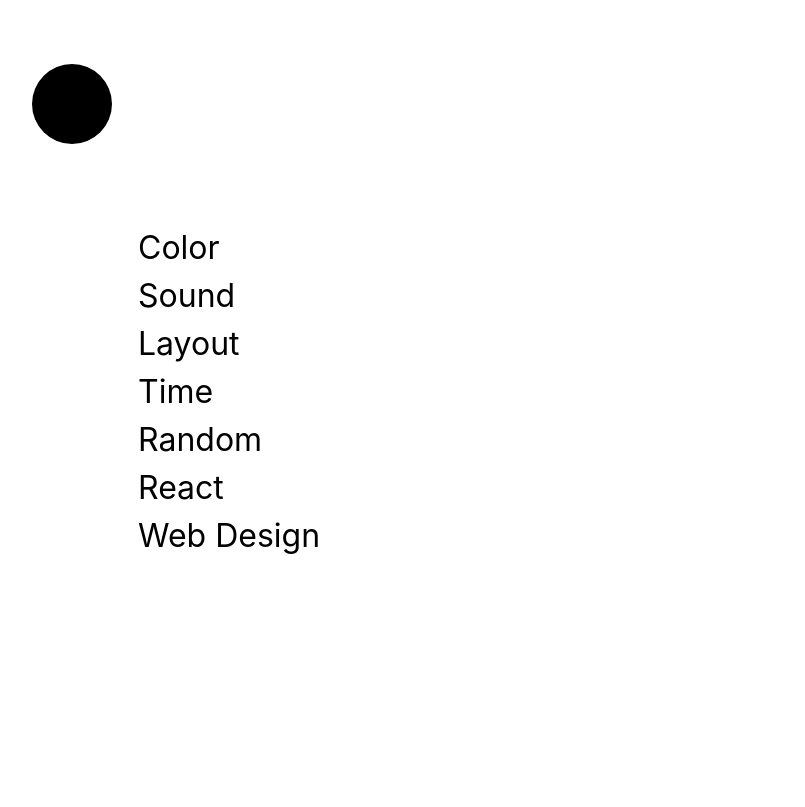
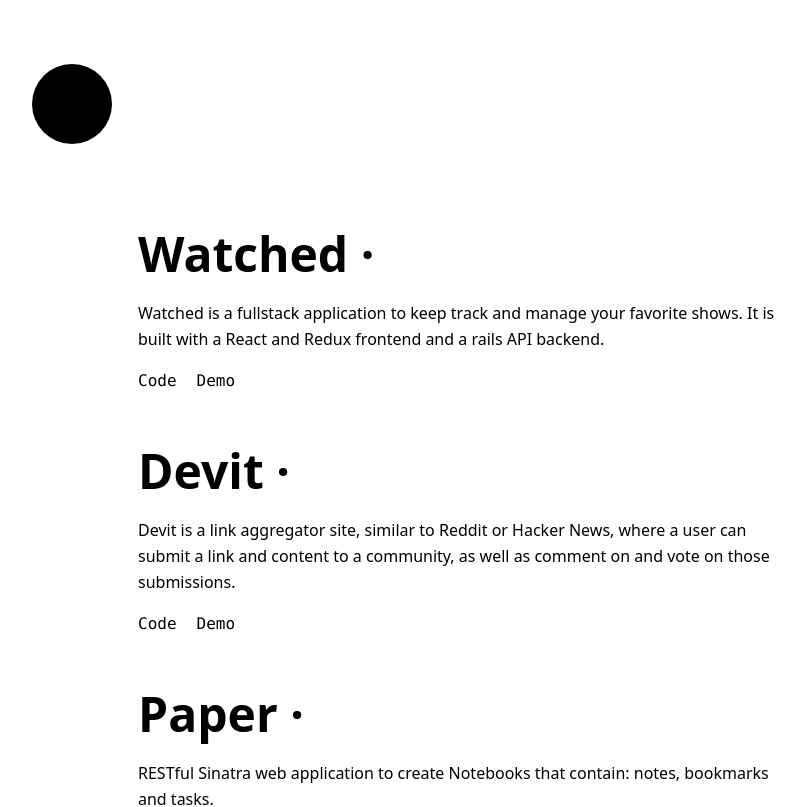
Before and after one commit to PRbsas/prbsas, a Next.js app: page /projects in a window 1280 px wide. Shown: the top 807 px of the page, without its empty margins (32-837 px from the left). Built offline with nearby package versions, Linux system fonts and the light colour scheme.

Commit message:
Add projects, update and style projects list to display without categories

```diff
--- a/components/Categories.js
+++ /dev/null
@@ -1,39 +0,0 @@
-import React from 'react'
-import styled from 'styled-components'
-import { media } from '../utils/styleUtils'
-import Link from 'next/link'
-import Wrapper from '../components/Wrapper'
-import { categories } from '../data/categories.json'
-
-const Title = styled.h3`
-  cursor: pointer;
-  margin: 0 auto;
-  font-size: 32px;
-  font-weight: 400;
-
-  &:hover {
-    font-weight: 800;
-  }
-
-  ${media.phone`
-      padding-left: 50px;
-    `}
-`
-
-export default () => (
-  <Wrapper>
-    {
-      categories.map(({ id, title }) => (
-        <Categories
-          id={id}
-          key={id}
-          title={title}
-        />
-      ))
-    }
-  </Wrapper>
-)
-
-const Categories = ({ id, title }) => (
-  <Link href={`/projects/${id}`}><Title>{ title }</Title></Link>
-)
--- a/components/Layout.js
+++ b/components/Layout.js
@@ -3,7 +3,7 @@
 import styled, { ThemeProvider } from 'styled-components'
 
 const Body = styled.div`
-  font-family: -apple-system,BlinkMacSystemFont,Segoe UI,Roboto,Oxygen,Ubuntu,Cantarell,Fira Sans,Droid Sans,Helvetica Neue,sans-serif;
+  font-family: system-ui,sans-serif;
   text-rendering: optimizeLegibility;
   transition: all .5s ease;
   background: ${props => props.theme.bg};
--- /dev/null
+++ b/components/Project.js
@@ -0,0 +1,63 @@
+import styled from 'styled-components'
+import { media } from '../utils/styleUtils'
+import Wrapper from '../components/Wrapper'
+
+const Title = styled.h3`
+  margin: 0 auto;
+  font-size: 48px;
+  font-weight: 700;
+  line-height: 1.25;
+  margin-top: 48px;
+  margin-bottom: 16px;
+  ${media.phone`
+      padding-left: 50px;
+    `}
+`
+
+const Description = styled.p`
+  margin: 0px;
+  margin-top: 16px;
+  margin-bottom: 16px;
+  line-height: 1.625;
+`
+
+const A = styled.a`
+  font-family: "SF Mono","Roboto Mono",Menlo,monospace;
+  text-decoration: none;
+  color: inherit;
+  margin-right: 20px;
+
+  &:hover {
+    cursor: pointer;
+    color: inherit;
+  }
+  &:visited {
+    text-decoration: none;
+    color: inherit;
+  }
+  ${media.phone`
+      margin-top: 10px;
+      display: flex;
+      float: right;
+    `}
+`
+
+const Project = styled.div`
+  max-width: 60%;
+  margin-top: 20px;
+  ${media.phone`
+      margin-top: 60px;
+      max-width: 100%;
+    `}
+`
+
+export default ({ id, title, description, githubLink, demoLink }) => (
+  <Wrapper>
+    <Project>
+      <Title>{ title } ·</Title>
+      <Description>{ description }</Description>
+      <A href={githubLink} target='_blank' rel='noopener'>Code</A>
+      <A href={demoLink} target='_blank' rel='noopener'>Demo</A>
+    </Project>
+  </Wrapper>
+)
--- a/components/ProjectList.js
+++ b/components/ProjectList.js
@@ -1,75 +1,22 @@
-import styled from 'styled-components'
-import { media } from '../utils/styleUtils'
-import Wrapper from '../components/Wrapper'
+import Layout from '../components/Layout'
+import Dot from '../components/Dot'
+import Project from '../components/Project'
+import { projects } from '../data/projects.json'
 
-const Title = styled.h3`
-  font-size: 28px;
-  font-weight: 400;
-  cursor: pointer;
-  margin: 0 auto;
-  margin-bottom: 3%;
-  ${media.desktop`
-
-    `}
-  ${media.tablet`
-    margin-bottom: 1%;
-    `}
-  ${media.phone`
-    margin-bottom: 1%;
-    `}
-`
-
-const Description = styled.p`
-  font-size: 16px;
-  font-weight: 100;
-  line-height: 1.6;
-  margin: 0 auto;
-`
-
-const A = styled.a`
-  text-decoration: none;
-  margin-right: 20px;
-  color: inherit;
-  font-weight: 400;
-  margin-top: 50px;
-
-  &:hover {
-    font-weight: 800;
-    cursor: pointer;
-    color: inherit;
-  }
-  &:visited {
-    text-decoration: none;
-    color: inherit;
-  }
-  ${media.phone`
-      margin-top: 10px;
-      display: flex;
-      float: right;
-    `}
-`
-
-const Project = styled.div`
-  max-width: 60%;
-  margin-top: 80px;
-  ${media.phone`
-      margin-top: 60px;
-      max-width: 100%;
-    `}
-`
-
-const Ws = styled.div`
-  margin-bottom: 120px;
-`
-
-export default ({ id, title, description, githubLink, demoLink }) => (
-  <Wrapper>
-    <Project>
-      <Title>{ title } ·</Title>
-      <Description>{ description }</Description>
-      <A href={githubLink} target='_blank' rel='noopener'>· Code</A>
-      <A href={demoLink} target='_blank' rel='noopener'>· Demo</A>
-    </Project>
-    <Ws />
-  </Wrapper>
+export default () => (
+  <Layout>
+    <Dot to='/' />
+    {
+      projects.map(({ id, title, description, githubLink, demoLink }) => (
+        <Project
+          id={id}
+          key={id}
+          title={title}
+          description={description}
+          githubLink={githubLink}
+          demoLink={demoLink}
+        />
+      ))
+    }
+  </Layout>
 )
--- a/data/projects.json
+++ b/data/projects.json
@@ -1,5 +1,40 @@
 {
-  "color": [
+  "projects": [
+    {
+      "id": "watched",
+      "title": "Watched",
+      "description": "Watched is a fullstack application to keep track and manage your favorite shows. It is built with a React and Redux frontend and a rails API backend.",
+      "githubLink": "https://github.com/PRbsas/watched",
+      "demoLink": "/"
+    },
+    {
+      "id": "devit",
+      "title": "Devit",
+      "description": "Devit is a link aggregator site, similar to Reddit or Hacker News, where a user can submit a link and content to a community, as well as comment on and vote on those submissions.",
+      "githubLink": "https://github.com/PRbsas/devit",
+      "demoLink": "https://devit-rails.herokuapp.com/"
+    },
+    {
+      "id": "paper",
+      "title": "Paper",
+      "description": "RESTful Sinatra web application to create Notebooks that contain: notes, bookmarks and tasks. ",
+      "githubLink": "https://github.com/PRbsas/paper",
+      "demoLink": "https://paper-sinatra.herokuapp.com/"
+    },
+    {
+      "id": "devto-cli-gem",
+      "title": "DevTo CLI Gem",
+      "description": "Application that provides a Command Line Interface (CLI) to an external data source (dev.to). The CLI is composed of an Object Oriented Ruby application.",
+      "githubLink": "https://github.com/PRbsas/devto-cli-gem",
+      "demoLink": "/"
+    },
+    {
+      "id": "personal-website",
+      "title": "This website: prbsas",
+      "description": "This website was made with React and Next.js. It uses styled-components with theming. Click anywhere on the page and the theme changes. Deployed with Now.",
+      "githubLink": "https://github.com/PRbsas/prbsas",
+      "demoLink": "/"
+    },
     {
       "id": "hex-color-generator",
       "title": "Hex Color Generator",
@@ -13,18 +48,14 @@
       "description": "Paste some text and select it to see it appear full of color. This project uses the skeleton CSS responsive boilerplate, vanilla JavaScript and the selecting.js and chroma.js libraries.",
       "githubLink": "https://github.com/PRbsas/select-color",
       "demoLink": "https://prbsas.github.io/select-color/"
-    }
-  ],
-  "sound": [
+    },
     {
       "id": "guitar-tuner",
       "title": "Guitar Tuner",
       "description": "Click inside the circles or press the numbers shown and listen. This project was built with HTML, CSS and vanilla JavaScript.",
       "githubLink": "https://github.com/PRbsas/guitar-tuner",
       "demoLink": "https://prbsas.github.io/guitar-tuner/"
-    }
-  ],
-  "layout": [
+    },
     {
       "id": "flexbox-cards",
       "title": "Flexbox Cards",
@@ -38,18 +69,14 @@
       "description": "Responsive gallery with a Masonry Layout, built with Isotope.js.",
       "githubLink": "https://github.com/PRbsas/iso-gallery",
       "demoLink": "https://prbsas.github.io/iso-gallery/"
-    }
-  ],
-  "time": [
+    },
     {
       "id": "js-clock",
       "title": "JavaScript Clock",
       "description": "Simple digital clock made with vanilla JS.",
       "githubLink": "https://github.com/PRbsas/js-clock",
       "demoLink": "https://prbsas.github.io/js-clock/"
-    }
-  ],
-  "random": [
+    },
     {
       "id": "random-quote-machine",
       "title": "Random Quote Machine",
@@ -77,9 +104,7 @@
       "description": "Simple image gallery built with the lightgallery.js library.",
       "githubLink": "https://github.com/PRbsas/lightbox-image-gallery-js",
       "demoLink": "https://prbsas.github.io/lightbox-image-gallery-js/"
-    }
-  ],
-  "react": [
+    },
     {
       "id": "youtube-react-app",
       "title": "Youtube React App",
@@ -95,16 +120,7 @@
       "demoLink": "https://prbsas.github.io/spotify-react-app/"
     },
     {
-      "id": "personal-website",
-      "title": "This website",
-      "description": "This website was made with React and Next.js. It uses styled-components with theming. Click anywhere on the page and the theme changes. Deployed with Now.",
-      "githubLink": "https://github.com/PRbsas/prbsas",
-      "demoLink": "/"
-    }
-  ],
-  "webdesign": [
-    {
-      "id": "personal-website",
+      "id": "previous-website",
       "title": "Previous website",
       "description": "This site was made with HTML, CSS, vanilla JS and the fullpage.js library.",
       "githubLink": "/",
--- a/pages/projects.js
+++ b/pages/projects.js
@@ -1,11 +1,11 @@
 import React from 'react'
 import Layout from '../components/Layout'
 import Dot from '../components/Dot'
-import Categories from '../components/Categories'
+import ProjectList from '../components/ProjectList'
 
 export default () => (
   <Layout>
     <Dot />
-    <Categories />
+    <ProjectList />
   </Layout>
 )
```
